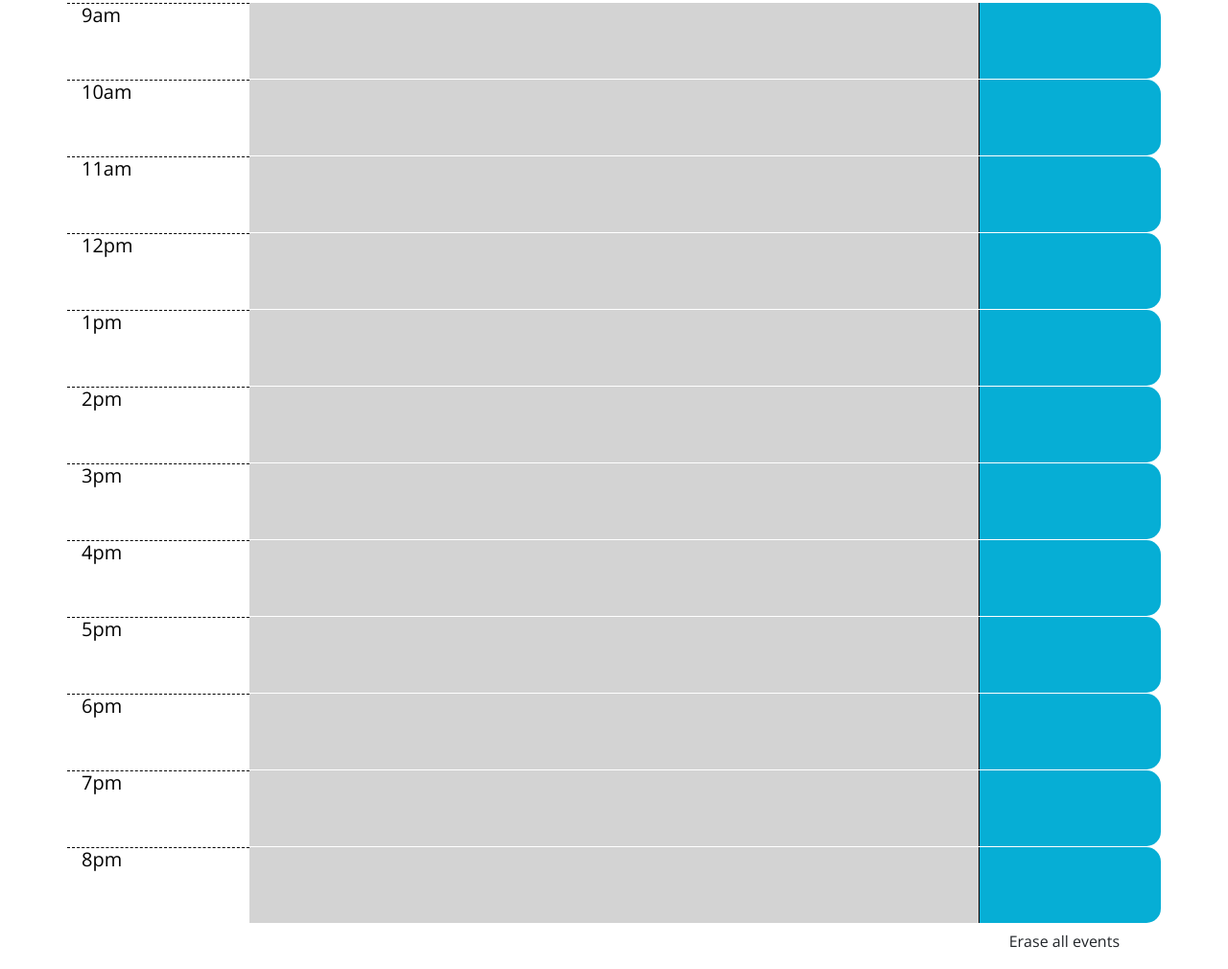
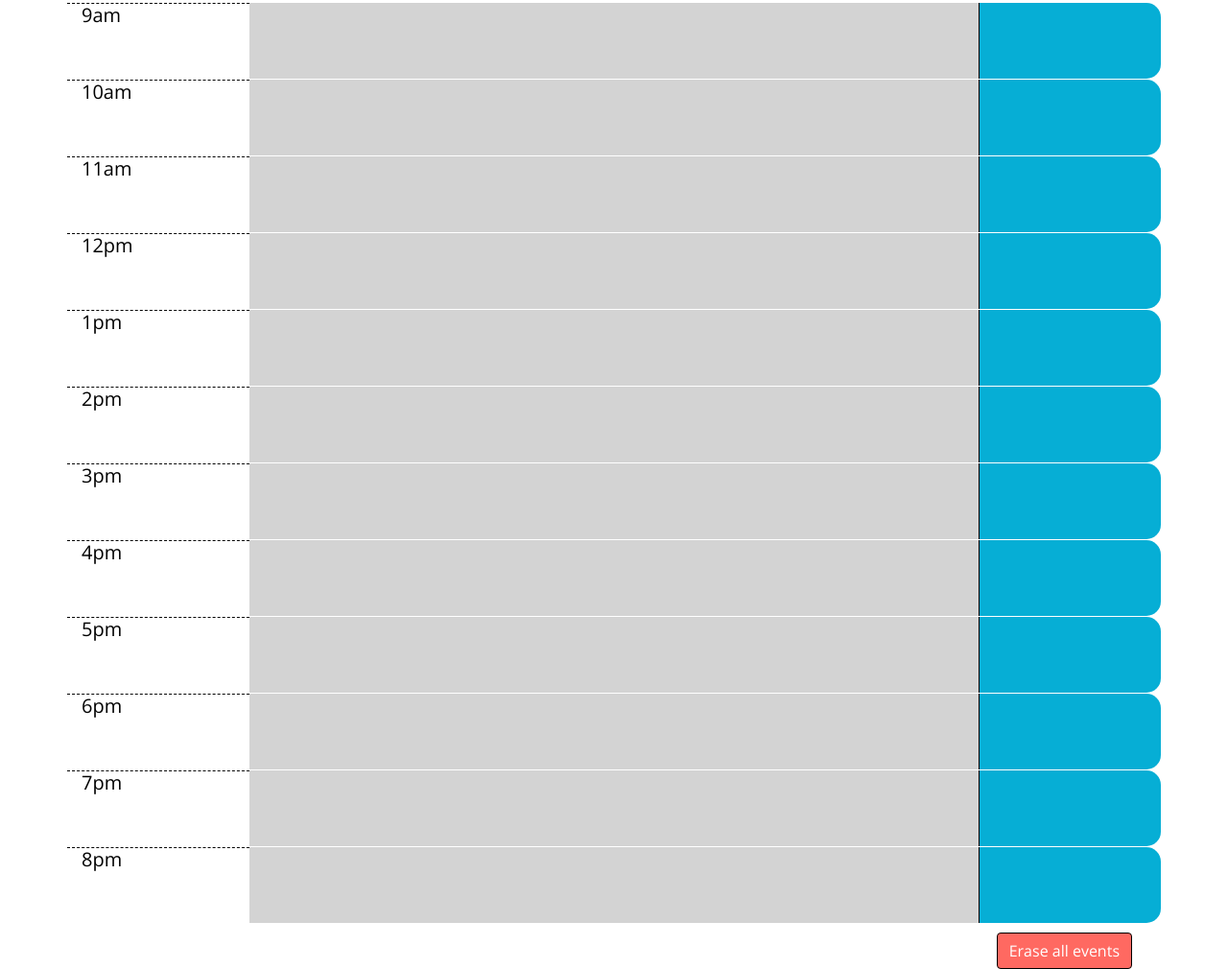
Before and after one commit to AlexisR3099/WorkdayScheduler, a website: page index.html in a window 1280 px wide. Shown: the part 334-1344 px from the top of the page at 96% size. Drawn offline with nearby package versions, Linux system fonts and the light colour scheme.

Commit message:
erase-tasks-logic

```diff
--- a/assets/scripts/script.js
+++ b/assets/scripts/script.js
@@ -56,5 +56,12 @@ function fromLocalStorage() {
     })
 };
 
+$('#eraseBtn').click(function() {
+    if(window.confirm('Erase all tasks?')) {
+        localStorage.clear()
+        fromLocalStorage();
+    }
+})
+
 currentTime();
 fromLocalStorage();
--- a/assets/style.css
+++ b/assets/style.css
@@ -69,3 +69,11 @@ textarea{
   font-size: 20px;
   transition: all .3s ease-in-out;
 }
+
+#eraseBtn {
+  margin-top: 10px;
+  border-width: 1px;
+  border-color: #000000;
+  background-color: #ff6961;
+  color: white;
+}
```
